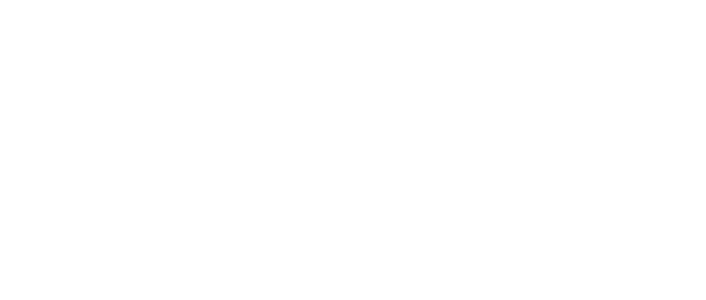
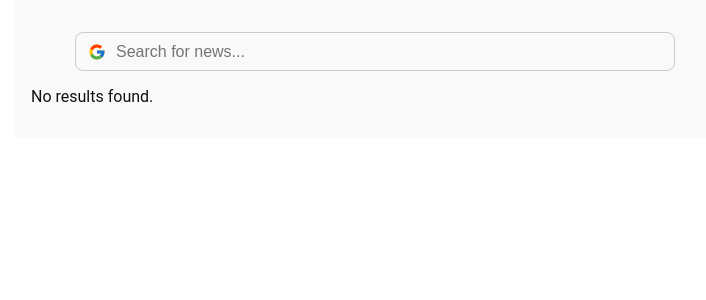
Before and after one commit to jashwant-jaladi/google-home-search-clone, a React (Vite) app: page /searchresults in a window 1280 px wide. Before the commit this address had no page. Shown: the top 300 px of the page, without its empty margins (265-971 px from the left). Built offline with nearby package versions, Linux system fonts and the light colour scheme.

Commit message:
search results implemented linking to home page pending

```diff
--- a/src/App.tsx
+++ b/src/App.tsx
@@ -6,7 +6,7 @@ function App() {
   return (
     <Routes>
       <Route path="/" element={<Home />} />
-      <Route path="/search" element={<SearchResults />} />
+      <Route path="/searchresults" element={<SearchResults />} />
     </Routes>
   );
 }
--- /dev/null
+++ b/src/api/news.ts
@@ -0,0 +1,7 @@
+const API_KEY = import.meta.env.VITE_GNEWS_API_KEY;
+
+export const getTopHeadlinesUrl = () =>
+  `https://gnews.io/api/v4/top-headlines?lang=en&country=in&max=10&apikey=${API_KEY}`;
+
+export const getSearchUrl = (query: string) =>
+  `https://gnews.io/api/v4/search?q=${encodeURIComponent(query)}&lang=en&country=in&max=10&apikey=${API_KEY}`;
--- a/src/components/Feed.tsx
+++ b/src/components/Feed.tsx
@@ -1,28 +1,23 @@
 import { useEffect, useState } from "react"
 import { FeedContainer,NewsCard, NewsImage, NewsContent, NewsTitle, NewsMeta } from "../styles/Feed.styles"
+import { fetchNews } from "../utils/fetchNews"
+import { getTopHeadlinesUrl } from "../api/news"
 
 const Feed = () => {
-  const API_KEY = import.meta.env.VITE_GNEWS_API_KEY
+
   const [feed, setFeed] = useState<any[]>([])
   const [loading, setLoading] = useState(true)
   const [error, setError] = useState<string | null>(null)
 
-  const getFeed = async () => {
-    try {
-       const response = await fetch(`https://gnews.io/api/v4/top-headlines?lang=en&country=in&max=10&apikey=${API_KEY}`)
-       if (!response.ok) {
-          throw new Error("Network response was not ok")
-        }
-        const data = await response.json()
-        setFeed(data.articles)
-        setLoading(false)
-    } catch (error) {
-      setError("Failed to fetch data")
-      setLoading(false)
+  useEffect(() => {
+    const getFeed = async () => {
+      const { articles, error } = await fetchNews(getTopHeadlinesUrl());
+      setFeed(articles);
+      setError(error);
+      setLoading(false);
     }
-  }
-  useEffect(() => {
-    getFeed()
+
+    getFeed();
   }, [])
   if (loading) {
     return <div>Loading...</div>
--- a/src/pages/SearchResults.tsx
+++ b/src/pages/SearchResults.tsx
@@ -1,8 +1,113 @@
+import { useEffect, useState } from "react"
+import { useNavigate, useSearchParams } from "react-router-dom"
+import { fetchNews } from "../utils/fetchNews"
+import { getSearchUrl } from "../api/news"
+import {
+  Container,
+  SearchInput,
+  ResultItem,
+  ResultTitle,
+  ResultMeta,
+  SearchForm,
+  ResultList,
+  SourceRow,
+  Favicon,
+  SourceInfo,
+  SourceName,
+  SourceUrl,
+  GoogleIcon,
+  ClearIcon} from "../styles/SearchResults.styles"
+import { getDomainFromUrl } from "../utils/getDomain"
+import { FcGoogle } from "react-icons/fc";
+import { RxCross1 } from "react-icons/rx";
+
 
 
 const SearchResults = () => {
+  const [params] = useSearchParams()
+  const navigate = useNavigate()
+
+  const initialQuery = params.get("q") || ""
+  const [query, setQuery] = useState(initialQuery)
+  const [results, setResults] = useState<any[]>([])
+  const [loading, setLoading] = useState(false)
+  const [error, setError] = useState<string | null>(null)
+
+  useEffect(() => {
+    if (!initialQuery.trim()) return
+
+    const fetchResults = async () => {
+      setLoading(true)
+      const { articles, error } = await fetchNews(getSearchUrl(initialQuery))
+      setResults(articles)
+      setError(error)
+      setLoading(false)
+    }
+
+    fetchResults()
+  }, [initialQuery])
+
+  const handleSubmit = (e: React.FormEvent) => {
+    e.preventDefault()
+    if (!query.trim()) return
+    navigate(`/searchresults?q=${encodeURIComponent(query)}`)
+  }
+
   return (
-    <div>SearchResults</div>
+    <Container>
+<SearchForm onSubmit={handleSubmit}>
+  <GoogleIcon type="button" onClick={() => navigate("/")}>
+    <FcGoogle size={18} />
+  </GoogleIcon>
+
+  <SearchInput
+    type="text"
+    value={query}
+    onChange={(e) => setQuery(e.target.value)}
+    placeholder="Search for news..."
+  />
+
+  {query && (
+    <ClearIcon type="button" onClick={() => setQuery("")}>
+      <RxCross1 color="white"/>
+    </ClearIcon>
+  )}
+</SearchForm>
+
+
+
+      {loading ? (
+        <p>Loading...</p>
+      ) : error ? (
+        <p>{error}</p>
+      ) : results.length === 0 ? (
+        <p>No results found.</p>
+      ) : (
+        <ResultList>
+          {results.map((article, idx) => {
+            const domain = getDomainFromUrl(article.url)
+            const faviconUrl = `https://www.google.com/s2/favicons?sz=16&domain=${domain}`
+
+            return (
+              <ResultItem key={idx}>
+                <SourceRow>
+                  <Favicon src={faviconUrl} alt="favicon" />
+                  <SourceInfo>
+                    <SourceName>{article.source.name}</SourceName>
+                    <SourceUrl>{domain}</SourceUrl>
+                  </SourceInfo>
+                </SourceRow>
+
+                <a href={article.url} target="_blank" rel="noopener noreferrer">
+                  <ResultTitle>{article.title}</ResultTitle>
+                </a>
+                <ResultMeta>{article.description}</ResultMeta>
+              </ResultItem>
+            )
+          })}
+        </ResultList>
+      )}
+    </Container>
   )
 }
 
--- /dev/null
+++ b/src/styles/SearchResults.styles.tsx
@@ -0,0 +1,154 @@
+import styled from "styled-components"
+
+export const Container = styled.div`
+  max-width: 720px;
+  margin: 0 auto;
+  padding: 1rem;
+
+  /* Light mode by default */
+  background-color: #f9f9f9;
+  color: #111;
+
+  @media (prefers-color-scheme: dark) {
+    background-color: inherit;
+    color: #f1f1f1;
+  }
+`
+
+export const SearchForm = styled.form`
+  position: relative;
+  display: flex;
+  align-items: center;
+  width: 100%;
+  max-width: 600px;
+  margin: 1rem auto;
+`
+
+export const SearchInput = styled.input`
+  width: 100%;
+  padding: 0.6rem 2.5rem; /* Leave space for icons */
+  font-size: 1rem;
+  border-radius: 8px;
+  border: 1px solid #ccc;
+  background-color: inherit;
+
+`
+
+export const IconButton = styled.button`
+  position: absolute;
+  background: none;
+  border: none;
+  padding: 0;
+  cursor: pointer;
+  top: 50%;
+  transform: translateY(-50%);
+  color: #666;
+  font-size: 1.2rem;
+
+  &:hover {
+    color: #000;
+  }
+`
+
+export const GoogleIcon = styled(IconButton)`
+  left: 0.8rem;
+  display: flex;
+    align-items: center;
+`
+
+export const ClearIcon = styled(IconButton)`
+  right: 0.8rem;
+`
+
+
+export const ResultItem = styled.li`
+  padding: 1rem;
+  border: 1px solid #ddd;
+  border-radius: 10px;
+  transition: box-shadow 0.2s ease;
+
+  a {
+    text-decoration: none;
+    color: inherit; // inherit from theme or container
+    display: block;
+  }
+
+  &:hover {
+    box-shadow: 0 2px 8px rgba(0, 0, 0, 0.1);
+  }
+
+  @media (prefers-color-scheme: dark) {
+    border-color: #333;
+    background-color: #1a1a1a;
+  }
+`
+
+
+export const ResultTitle = styled.h2`
+  font-size: 1.125rem;
+  font-weight: 600;
+  color: dodgerblue; // Google's blue link
+  margin-bottom: 0.25rem;
+
+  &:hover {
+    text-decoration: underline;
+  }
+`
+
+
+export const ResultMeta = styled.p`
+  font-size: 0.95rem;
+  color: #444;
+
+  @media (prefers-color-scheme: dark) {
+    color: #ccc;
+  }
+`
+
+
+
+
+
+export const ResultList = styled.ul`
+  list-style: none;
+  padding: 0;
+  display: grid;
+  gap: 1rem;
+`
+export const SourceRow = styled.div`
+  display: flex;
+  align-items: center;
+  margin-bottom: 0.25rem;
+  gap: 10px
+`
+
+export const Favicon = styled.img`
+  width: 16px;
+  height: 16px;
+  margin-right: 0.5rem;
+`
+
+export const SourceInfo = styled.div`
+  display: flex;
+  flex-direction: column;
+  line-height: 1.1;
+`
+
+export const SourceName = styled.span`
+  font-size: 0.85rem;
+  font-weight: 500;
+  color: #555;
+
+  @media (prefers-color-scheme: dark) {
+    color: #aaa;
+  }
+`
+
+export const SourceUrl = styled.span`
+  font-size: 0.75rem;
+  color: #888;
+
+  @media (prefers-color-scheme: dark) {
+    color: #bbb;
+  }
+`
--- /dev/null
+++ b/src/utils/fetchNews.tsx
@@ -0,0 +1,11 @@
+export const fetchNews = async (url: string) => {
+    try {
+      const response = await fetch(url);
+      if (!response.ok) throw new Error("Network response was not ok");
+      const data = await response.json();
+      return { articles: data.articles, error: null };
+    } catch (err) {
+      console.error("Fetch error:", err);
+      return { articles: [], error: "Failed to fetch data" };
+    }
+  };
--- /dev/null
+++ b/src/utils/getDomain.ts
@@ -0,0 +1,8 @@
+export const getDomainFromUrl = (url: string) => {
+    try {
+      const { hostname } = new URL(url)
+      return hostname.replace("www.", "")
+    } catch {
+      return ""
+    }
+  }
```
